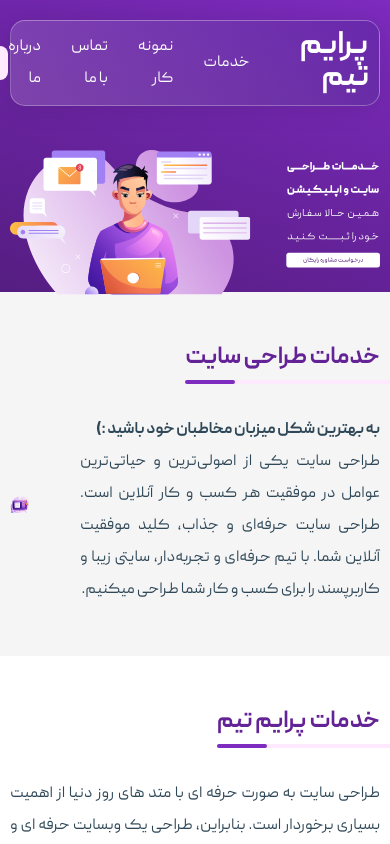
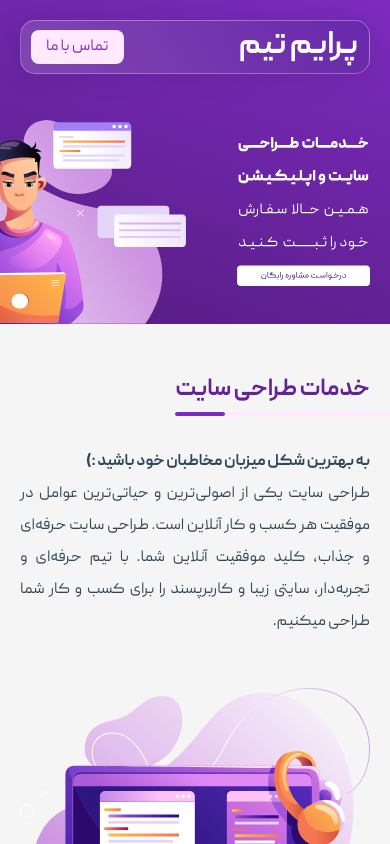
Before and after one commit to alinasiri8102/primetm, a Next.js app: page / in a window 390 px wide. Shown: the top 844 px of the page. Built offline with nearby package versions, Linux system fonts and the light colour scheme.

Commit message:
add responsive

```diff
--- a/app/Header.jsx
+++ b/app/Header.jsx
@@ -9,15 +9,14 @@ const Header = () => {
             </a>
           </div>
           <nav className="nav flex-h">
-            <a href="#">خدمات</a>
-            <a href="#">نمونه کار</a>
-            <a href="#">تماس با ما</a>
-            <a href="#">درباره ما</a>
+            <a href="#services-web">طراحی سایت</a>
+            <a href="#services-all">خدمات</a>
+            <a href="#portfolio">نمونه کار</a>
           </nav>
         </div>
         <div className="left">
-          <a href="#" className="btn btn-sc">
-            درخواست مشاوره
+          <a href="#contact" className="btn btn-sc">
+            تماس با ما
           </a>
         </div>
       </div>
--- a/app/Slider.jsx
+++ b/app/Slider.jsx
@@ -13,7 +13,8 @@ export default class mySlider extends Component {
     ];
     var settings = {
       className: "center",
-      dots: false,
+      arrows: false,
+      dots: true,
       infinite: true,
       speed: 600,
       centerMode: true,
--- a/app/page.jsx
+++ b/app/page.jsx
@@ -8,7 +8,7 @@ export default function Home() {
         </div>
       </section>
 
-      <section className="services-web">
+      <section id="services-web" className="services-web">
         <div className="fix-width">
           <div className="content">
             <div className="head">
@@ -37,7 +37,7 @@ export default function Home() {
         </div>
       </section>
 
-      <section className="services-all">
+      <section id="services-all" className="services-all">
         <div className="fix-width">
           <div className="content flex-v">
             <div className="head">
@@ -121,7 +121,7 @@ export default function Home() {
         </div>
       </section>
 
-      <section className="portfolio">
+      <section id="portfolio" className="portfolio">
         <div className="fix-width">
           <div className="content flex-v">
             <div className="head">
@@ -138,7 +138,7 @@ export default function Home() {
         </div>
       </section>
 
-      <section className="contact">
+      <section id="contact" className="contact">
         <div className="fix-width">
           <div className="content">
             <div className="head">
--- a/style/_globals.scss
+++ b/style/_globals.scss
@@ -54,9 +54,6 @@ body {
   margin: 0 auto;
   width: 100vw;
   max-width: 1280px;
-  @media screen and (max-width: 480px) {
-    padding: 0px 10px;
-  }
 }
 
 .flex-h {
--- a/style/header.scss
+++ b/style/header.scss
@@ -24,4 +24,10 @@ header {
       }
     }
   }
+
+  @media screen and (max-width: "768px") {
+    .nav {
+      display: none;
+    }
+  }
 }
--- a/style/index.scss
+++ b/style/index.scss
@@ -41,7 +41,12 @@
     background: linear-gradient(200deg, $pr-color 0%, darken($pr-color, 15) 100%);
     img {
       margin-top: 150px;
-      margin-bottom: -3px;
+      margin-bottom: -2px;
+      @media screen and (max-width: "480px") {
+        margin-top: 120px;
+        width: 150%;
+        margin-bottom: -1px;
+      }
     }
   }
 
@@ -54,6 +59,13 @@
           max-width: 750px;
           min-width: 300px;
         }
+        .left {
+          min-width: 200px;
+        }
+        @media screen and (max-width: "768px") {
+          flex-wrap: wrap;
+          justify-content: center;
+        }
       }
     }
   }
@@ -65,6 +77,9 @@
       display: grid;
       grid-auto-flow: row;
       grid-template-columns: repeat(4, 1fr);
+      @media screen and (max-width: "768px") {
+        grid-template-columns: repeat(2, 1fr);
+      }
     }
   }
 
@@ -74,6 +89,12 @@
       display: grid;
       gap: 20px;
       grid-template-columns: repeat(4, 1fr);
+      @media screen and (max-width: "768px") {
+        grid-template-columns: repeat(2, 1fr);
+      }
+      @media screen and (max-width: "480px") {
+        grid-template-columns: repeat(1, 1fr);
+      }
       .box {
         border-bottom: 3px solid $pr-dark-color;
         gap: 20px;
@@ -100,19 +121,34 @@
       }
       .slick-list {
         margin: 0 0px;
+        @media screen and (max-width: "768px") {
+          margin: 0 -150px;
+        }
       }
       .slick-slide {
         transition: all 0.3s;
         scale: 0.9;
+        img {
+          border: 3px solid $sc-color;
+          border-radius: 8px;
+        }
       }
       .slick-center {
         scale: 1;
+        img {
+          border: 5px solid $sc-color;
+        }
       }
       .slick-arrow {
         z-index: 100;
         scale: 1.5;
         &::before {
           opacity: 1;
+          color: $pr-color;
+        }
+      }
+      .slick-dots {
+        button::before {
           color: $pr-color;
         }
       }
@@ -123,6 +159,18 @@
     .content {
       .flex-h {
         justify-content: center;
+        @media screen and (max-width: "768px") {
+          flex-wrap: wrap;
+          justify-content: center;
+          flex-direction: column-reverse;
+          .left {
+            width: 100%;
+            margin-bottom: 50px;
+            .flex-v {
+              margin-right: 0;
+            }
+          }
+        }
         form {
           min-width: 500px;
           gap: 10px;
@@ -131,6 +179,9 @@
           border: 5px solid $sc-color;
           padding: 20px;
           background-color: $white-color;
+          @media screen and (max-width: "768px") {
+            min-width: unset;
+          }
           h1 {
             text-align: center;
           }
@@ -169,6 +220,14 @@
           .phone {
             width: 60%;
           }
+          @media screen and (max-width: "768px") {
+            .name {
+              width: 100%;
+            }
+            .phone {
+              width: 100%;
+            }
+          }
         }
       }
     }
```
